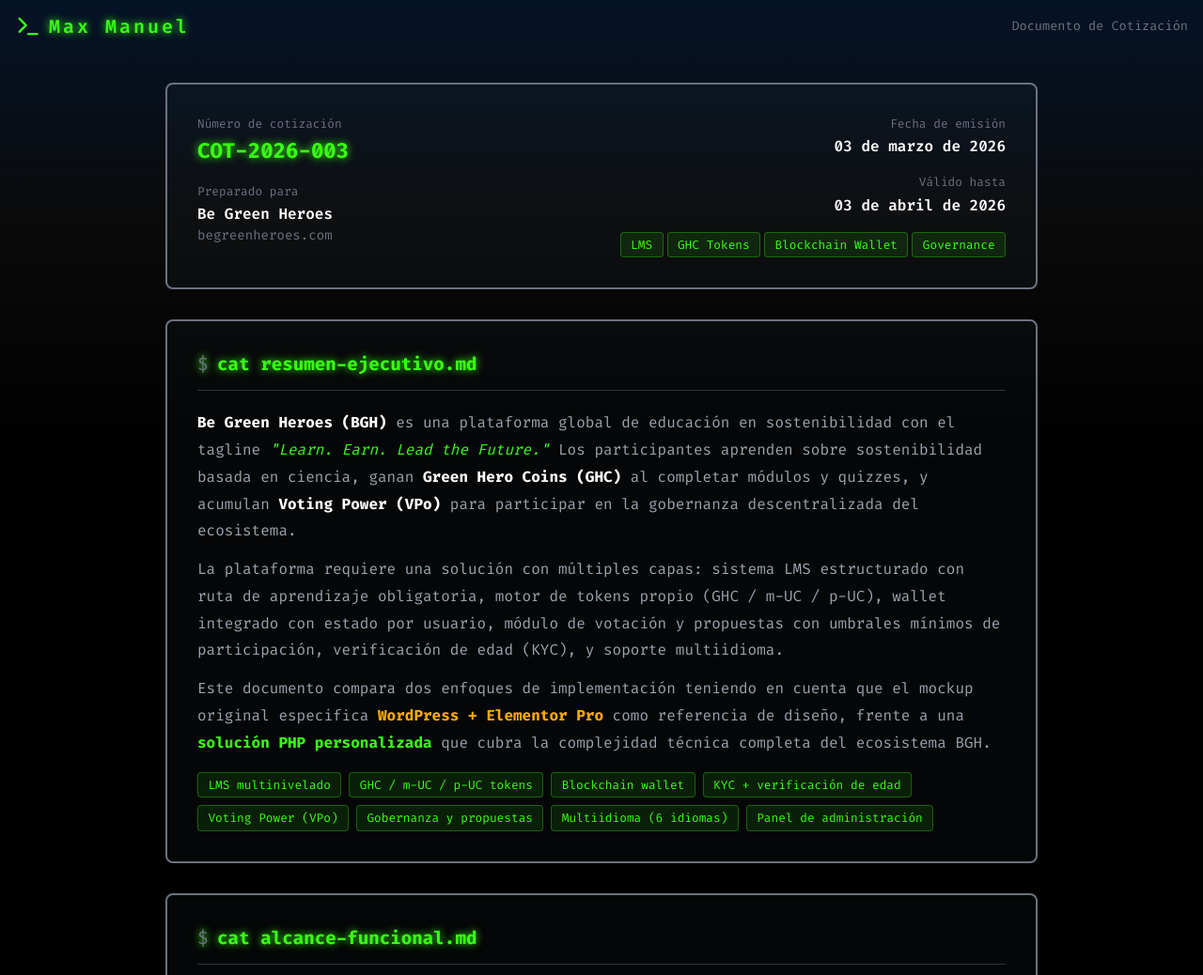
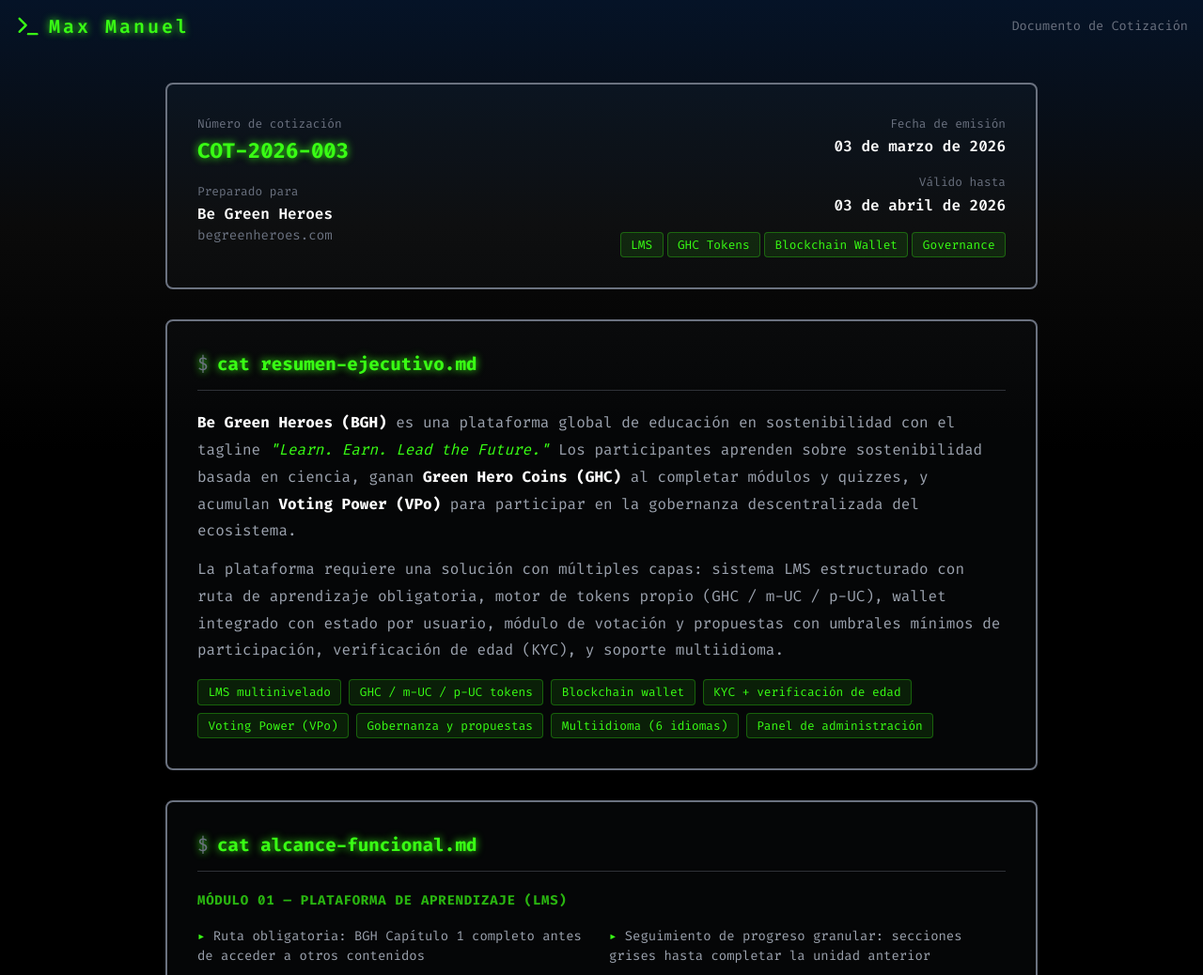
Before and after one commit to maxmanu/maxmanuel, a PHP site: page /cotizacion/index.php in a window 1280 px wide. Shown: the top 1038 px of the page at 94% size. Run offline with PHP 8.4, Linux system fonts and the light colour scheme.

Commit message:
feat: fix description

```diff
--- a/cotizacion/index.php
+++ b/cotizacion/index.php
@@ -50,11 +50,6 @@ require_once 'template/header.php';
     La plataforma requiere una solución con múltiples capas: sistema LMS estructurado con ruta de aprendizaje obligatoria,
     motor de tokens propio (GHC / m-UC / p-UC), wallet integrado con estado por usuario, módulo de votación y
     propuestas con umbrales mínimos de participación, verificación de edad (KYC), y soporte multiidioma.
-  </p>
-  <p>
-    Este documento compara dos enfoques de implementación teniendo en cuenta que el mockup original especifica
-    <strong style="color:var(--color-warning);">WordPress + Elementor Pro</strong> como referencia de diseño,
-    frente a una <strong style="color:var(--color-primary);">solución PHP personalizada</strong> que cubra la complejidad técnica completa del ecosistema BGH.
   </p>
   <div class="d-flex flex-wrap gap-2 mt-3">
     <span class="tag">LMS multinivelado</span>
```
